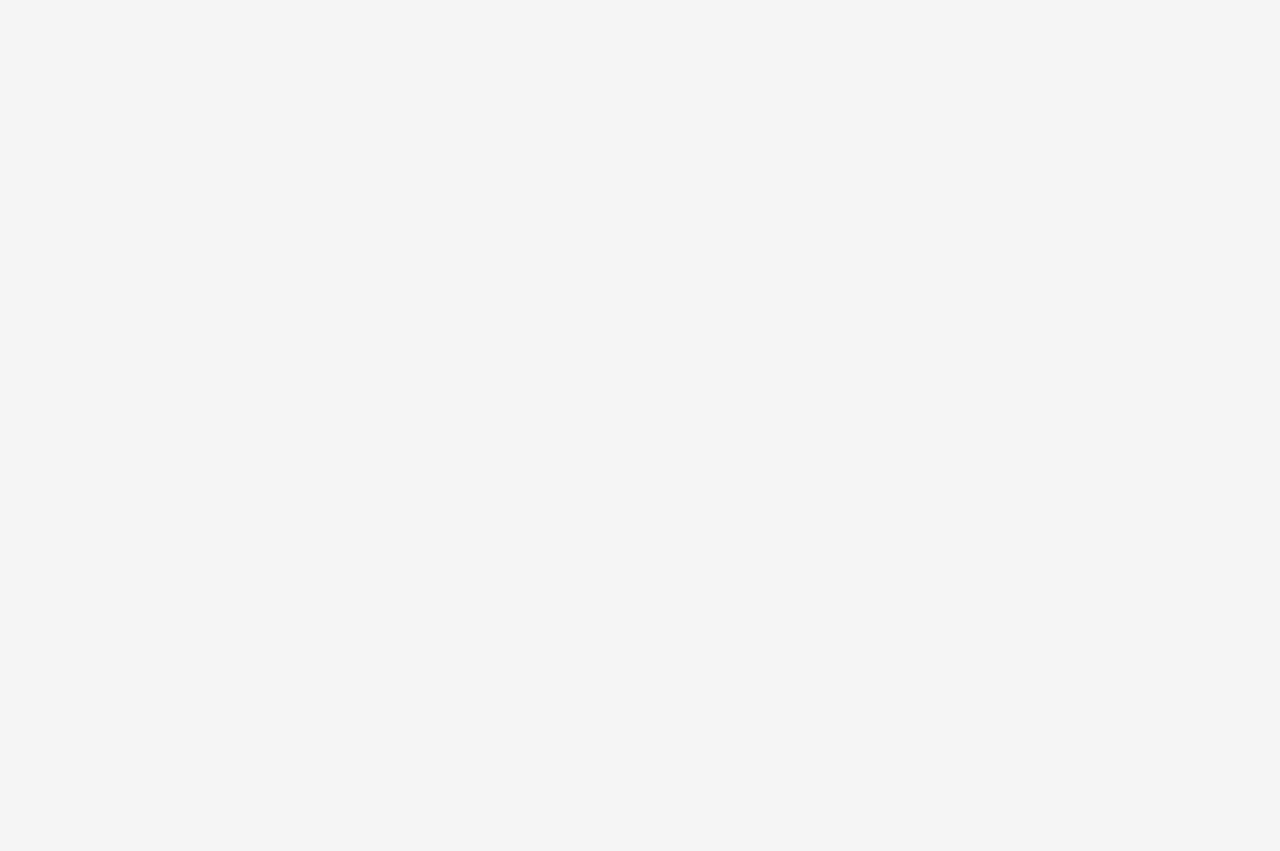
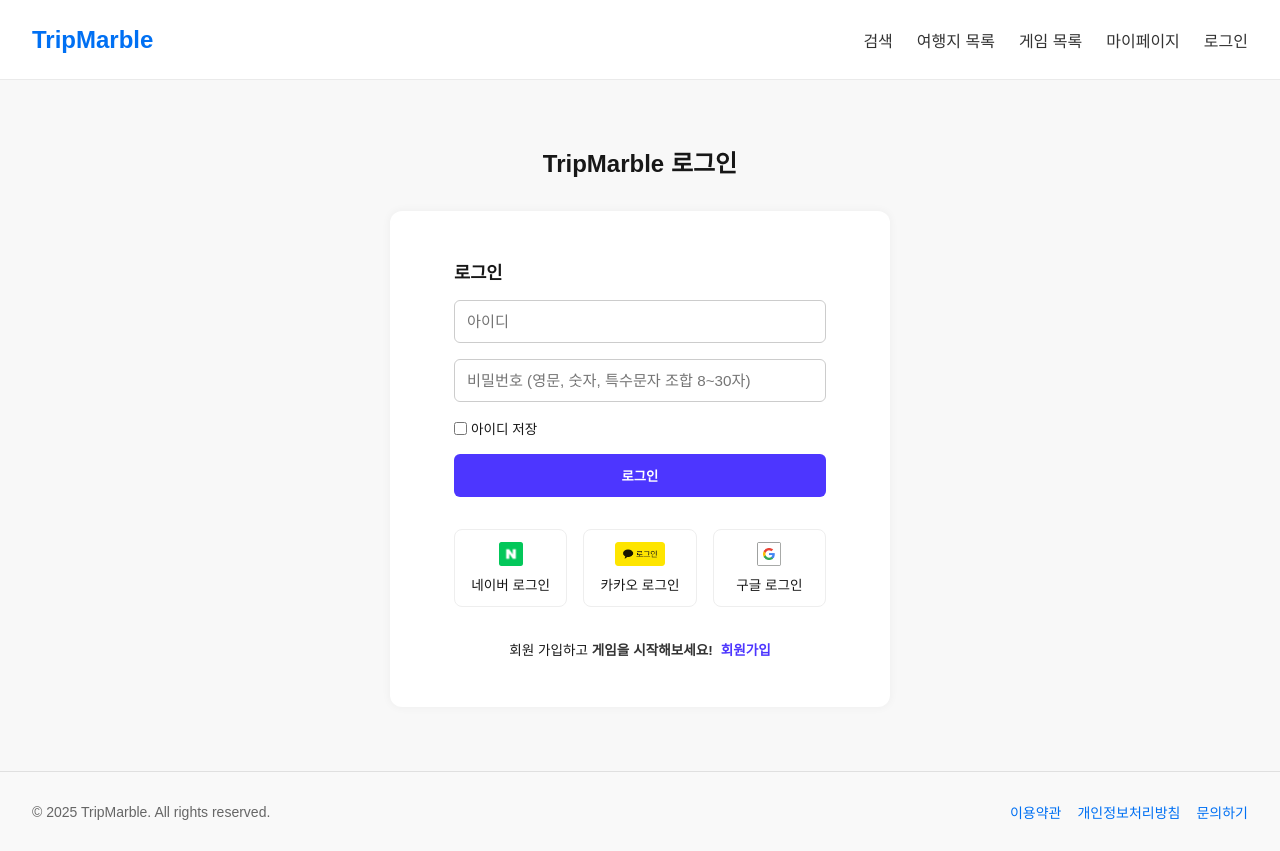
Before and after one commit to 8llow8llowMe/tripmarble, a Next.js app in the folder frontend/web/: page /about in a window 1280 px wide. Before the commit this address had no page. Before the commit the page ends 800 px from the top, so only its background shows below. Built offline with nearby package versions, Linux system fonts and the light colour scheme.

Commit message:
[FE/web] feat: 로그인 화면 퍼블리싱

```diff
--- /dev/null
+++ b/frontend/web/src/app/[category]/(user)/Login.module.scss
@@ -0,0 +1,118 @@
+.loginWrapper {
+  display: flex;
+  flex-direction: column;
+  align-items: center;
+  padding: 4rem 1rem;
+  background-color: #f8f8f8;
+  min-height: calc(100vh - 200px);
+  min-width: 350px;
+}
+
+.title {
+  font-size: 1.5rem;
+  font-weight: bold;
+  margin-bottom: 2rem;
+}
+
+.card {
+  background-color: #fff;
+  // padding: 4rem 8rem 16rem;
+  padding: 3rem 4rem;
+  border-radius: 12px;
+  box-shadow: 0 0 10px rgba(0, 0, 0, 0.05);
+  width: 100%;
+  max-width: 500px;
+}
+
+.form {
+  display: flex;
+  flex-direction: column;
+  gap: 1rem;
+}
+
+.label {
+  font-weight: bold;
+  font-size: 1.1rem;
+}
+
+.input {
+  padding: 0.75rem;
+  border: 1px solid #ccc;
+  border-radius: 6px;
+  font-size: 0.95rem;
+}
+
+.options {
+  display: flex;
+  justify-content: space-between;
+  align-items: center;
+  font-size: 0.85rem;
+
+  label {
+    display: flex;
+    align-items: center;
+    gap: 0.25rem;
+  }
+
+  .links {
+    a {
+      color: #666;
+      text-decoration: none;
+    }
+  }
+}
+
+.loginButton {
+  padding: 0.75rem;
+  background-color: #4d36ff;
+  color: #fff;
+  font-weight: bold;
+  border: none;
+  border-radius: 6px;
+  cursor: pointer;
+  transition: background-color 0.2s ease;
+
+  &:hover {
+    background-color: #3728c7;
+  }
+}
+
+.socialLogin {
+  display: flex;
+  justify-content: space-between;
+  margin-top: 2rem;
+  gap: 1rem;
+}
+
+.socialItem {
+  flex: 1;
+  text-align: center;
+  border: 1px solid #eee;
+  padding: 0.75rem;
+  border-radius: 8px;
+  cursor: pointer;
+  font-size: 0.85rem;
+
+  display: flex;
+  flex-direction: column;
+  align-items: center;
+  gap: 0.5rem;
+}
+
+.footer {
+  margin-top: 2rem;
+  font-size: 0.85rem;
+  text-align: center;
+
+  strong {
+    font-weight: bold;
+    color: #333;
+  }
+
+  a {
+    margin-left: 0.5rem;
+    color: #4d36ff;
+    font-weight: bold;
+    text-decoration: none;
+  }
+}
--- /dev/null
+++ b/frontend/web/src/app/[category]/(user)/page.tsx
@@ -0,0 +1,55 @@
+"use client";
+import Image from "next/image";
+import styles from "./Login.module.scss";
+import { google, kakao, naver } from "@/assets/images/social-logo";
+
+export default function LoginPage() {
+  return (
+    <div className={styles.loginWrapper}>
+      <h1 className={styles.title}>TripMarble 로그인</h1>
+      <div className={styles.card}>
+        <form className={styles.form}>
+          <label className={styles.label}>로그인</label>
+          <input type="text" placeholder="아이디" className={styles.input} />
+          <input
+            type="password"
+            placeholder="비밀번호 (영문, 숫자, 특수문자 조합 8~30자)"
+            className={styles.input}
+          />
+          <div className={styles.options}>
+            <label>
+              <input type="checkbox" />
+              아이디 저장
+            </label>
+            {/* <div className={styles.links}>
+              <a href="#">아이디 찾기</a>
+              <span> · </span>
+              <a href="#">비밀번호 찾기</a>
+            </div> */}
+          </div>
+          <button type="submit" className={styles.loginButton}>
+            로그인
+          </button>
+        </form>
+        <div className={styles.socialLogin}>
+          <div className={styles.socialItem}>
+            <Image src={naver} alt="naver" width={24} height={24} />
+            <span>네이버 로그인</span>
+          </div>
+          <div className={styles.socialItem}>
+            <Image src={kakao} alt="kakao" width={50} height={24} />
+            <span>카카오 로그인</span>
+          </div>
+          <div className={styles.socialItem}>
+            <Image src={google} alt="google" width={24} height={24} />
+            <span>구글 로그인</span>
+          </div>
+        </div>
+        <div className={styles.footer}>
+          회원 가입하고 <strong>게임을 시작해보세요!</strong>
+          <a href="#">회원가입</a>
+        </div>
+      </div>
+    </div>
+  );
+}
--- a/frontend/web/src/app/[category]/page.tsx
+++ b/frontend/web/src/app/[category]/page.tsx
@@ -4,11 +4,13 @@
 import { convertingToString } from "@/utils/common";
 import SearchPage from "@/app/[category]/(search)/SearchPage";
 import SpotsPage from "@/app/[category]/(spots)/SpotsPage";
+import LoginPage from "@/app/[category]/(user)/page";
 
 const categoryComponentMap: Record<string, React.ComponentType> = {
   search: SearchPage,
   // plan: PlanPage,
   spots: SpotsPage,
+  login: LoginPage,
 };
 
 export default function CategoryPage() {
```
